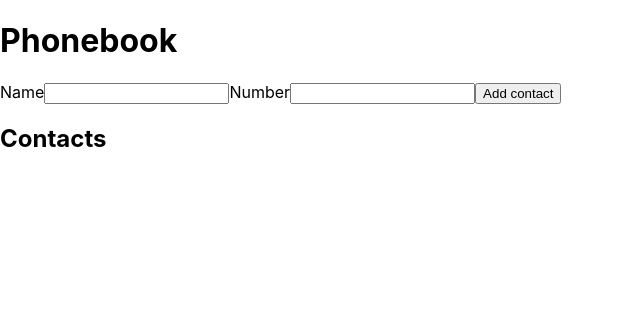
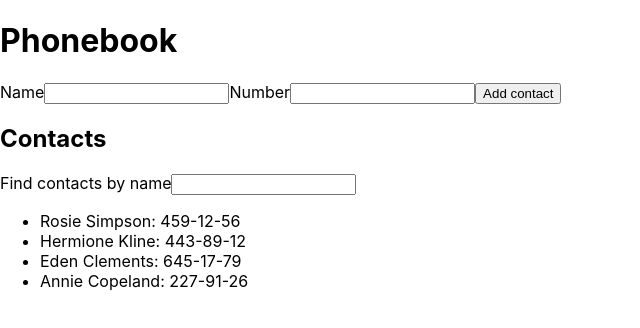
Before and after one commit to rostunho/goit-react-hw-02-phonebook, a React (Create React App) app: page / in a window 1280 px wide. Shown: the top 328 px of the page, without its empty margins (0-640 px from the left). Built offline with nearby package versions, Linux system fonts and the light colour scheme.

Commit message:
tt subtask-3 completed

```diff
--- a/src/App.js
+++ b/src/App.js
@@ -3,7 +3,13 @@
 
 class App extends Component {
   state = {
-    contacts: [],
+    contacts: [
+      { id: 'id-1', name: 'Rosie Simpson', number: '459-12-56' },
+      { id: 'id-2', name: 'Hermione Kline', number: '443-89-12' },
+      { id: 'id-3', name: 'Eden Clements', number: '645-17-79' },
+      { id: 'id-4', name: 'Annie Copeland', number: '227-91-26' },
+    ],
+    filter: '',
     name: '',
     number: '',
   };
@@ -35,7 +41,12 @@
   };
 
   render() {
-    const { contacts, name, number } = this.state;
+    const { contacts, name, number, filter } = this.state;
+
+    const normalizedFilter = filter.toLowerCase();
+    const filteredContacts = contacts.filter(contact =>
+      contact.name.toLowerCase().includes(normalizedFilter),
+    );
 
     return (
       <>
@@ -69,8 +80,17 @@
           <button type="submit">Add contact</button>
         </form>
         <h2>Contacts</h2>
+        <label>
+          Find contacts by name
+          <input
+            type="text"
+            name="filter"
+            value={filter}
+            onChange={this.handleInput}
+          />
+        </label>
         <ul>
-          {contacts.map(({ id, name, number }) => (
+          {filteredContacts.map(({ id, name, number }) => (
             <li key={id}>
               {name}: {number}
             </li>
```
